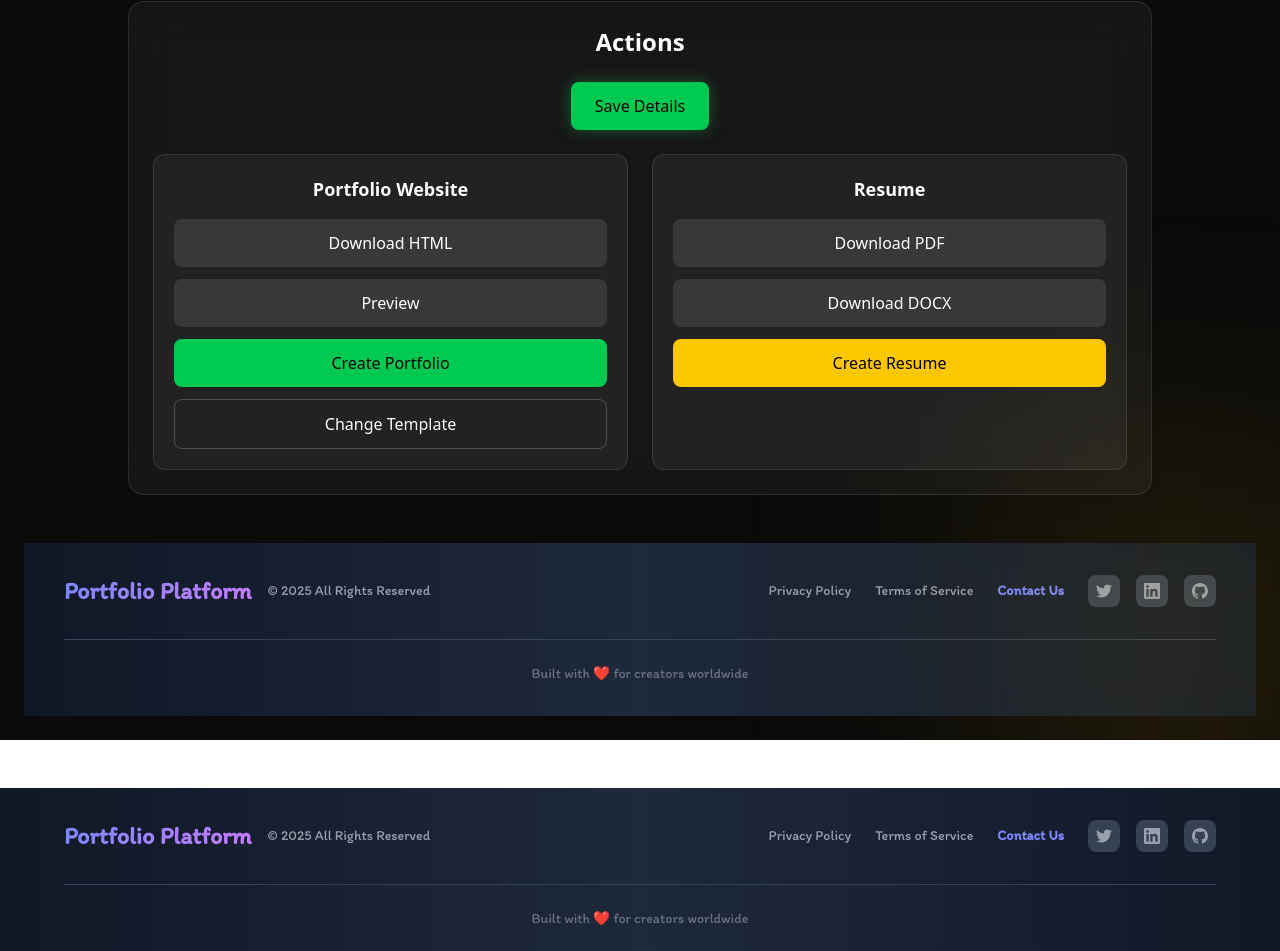
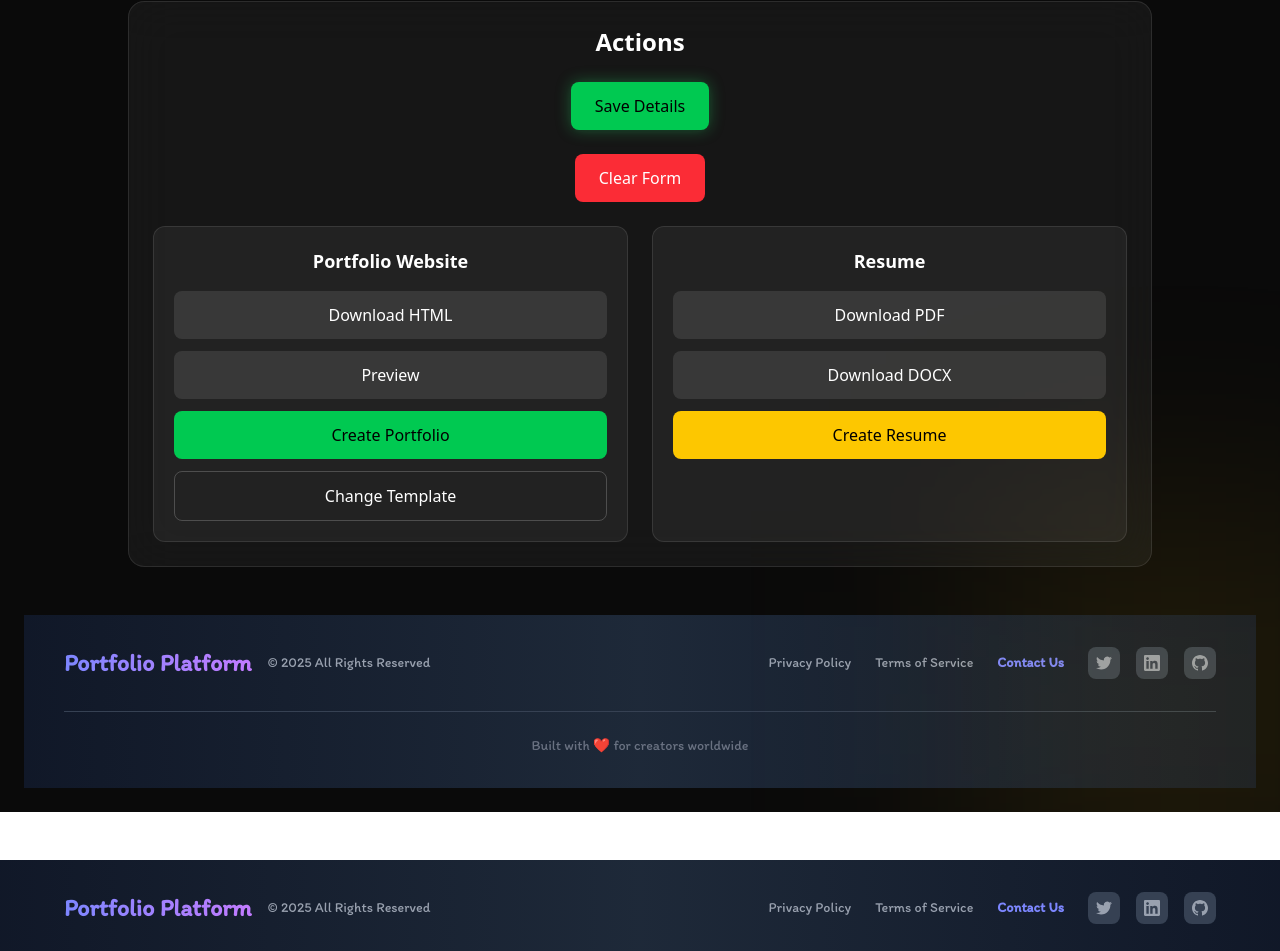
Before and after one commit to sasankdj/portfolio_generator_f, a React (Vite) app in the folder frontend/: page /form in a window 1280 px wide. Shown: the part 3362-4313 px from the top of the page. Built offline with nearby package versions, Linux system fonts and the light colour scheme; no server answers.

Commit message:
fixed form inputs

```diff
--- a/frontend/src/components/FormInputs.jsx
+++ b/frontend/src/components/FormInputs.jsx
@@ -1,4 +1,5 @@
-import React, { useState, useRef } from "react";
+
+import React, { useState, useRef, useEffect} from "react";
 import { toast } from "react-toastify";
 import { usePortfolio } from "./PortfolioContext";
 
@@ -16,7 +17,7 @@ const FormInputs = ({ formData, setFormData }) => {
   const [globallyEnhancedData, setGloballyEnhancedData] = useState(null);
   const [newSkill, setNewSkill] = useState('');
 
-  // Normalize skills to array, filter out empty strings
+   // Normalize skills to array, filter out empty strings
   const skillsArray = Array.isArray(formData.skills) ? formData.skills.filter(skill => skill.trim() !== '') : (formData.skills ? formData.skills.split(',').map(s => s.trim()).filter(s => s.trim() !== '') : []);
 
   const handleAddSkill = () => {
--- a/frontend/src/pages/Form.jsx
+++ b/frontend/src/pages/Form.jsx
@@ -17,15 +17,21 @@ function Form() {
 
   const selectedTemplateId = state?.selectedTemplate || userDetails.template || 'classic';
 
-  const [formData, setFormData] = useState(userDetails);
+  // const [formData, setFormData] = useState(userDetails);
+  const [formData, setFormData] = useState(() => {
+  const saved = localStorage.getItem("portfolioFormData");
+  return saved ? JSON.parse(saved) : userDetails;
+});
 
-  useEffect(() => {
-    setFormData(prevFormData => ({
-      ...userDetails,
-      image: userDetails.image || prevFormData.image,
-    }));
-  }, [userDetails]);
-
+  // useEffect(() => {
+  //   setFormData(prevFormData => ({
+  //     ...userDetails,
+  //     image: userDetails.image || prevFormData.image,
+  //   }));
+  // }, [userDetails]);
+useEffect(() => {
+  localStorage.setItem("portfolioFormData", JSON.stringify(formData));
+}, [formData]);
   useEffect(() => {
     // This effect runs when the component mounts or `state` changes.
     // If we just came from signup/login with the intent to create, do it now.
@@ -231,6 +237,35 @@ function Form() {
       toast.error('Error downloading portfolio DOCX. Please try again.');
     }
   };
+const clearForm = () => {
+  const confirmClear = window.confirm("Are you sure you want to clear all data?");
+
+  if (!confirmClear) return;
+
+  const emptyData = {
+    fullName: "",
+    email: "",
+    phone: "",
+    portfolioLink: "",
+    linkedin: "",
+    github: "",
+    headline: "",
+    careerObjective: "",
+    skills: [],
+    projects: [],
+    experience: [],
+    education: [],
+    achievements: [],
+    image: ""
+  };
+
+  setFormData(emptyData);
+
+  // 🔥 remove from localStorage
+  localStorage.removeItem("portfolioFormData");
+
+  toast.info("Form cleared successfully 🧹");
+};
 
   return (
   <div className="min-h-screen bg-[#0a0a0a] p-6 relative overflow-hidden">
@@ -281,7 +316,14 @@ function Form() {
             Save Details
           </button>
         </div>
-
+      <div className="mb-6 text-center">
+  <button
+    onClick={clearForm}
+    className="px-6 py-3 bg-red-500 text-white rounded-lg hover:bg-red-400 transition"
+  >
+    Clear Form
+  </button>
+</div>
         {/* GRID */}
         <div className="grid md:grid-cols-2 gap-6">
 
```
Also changed, not shown: 1 other file (tests, documents, lock files or other folders).
